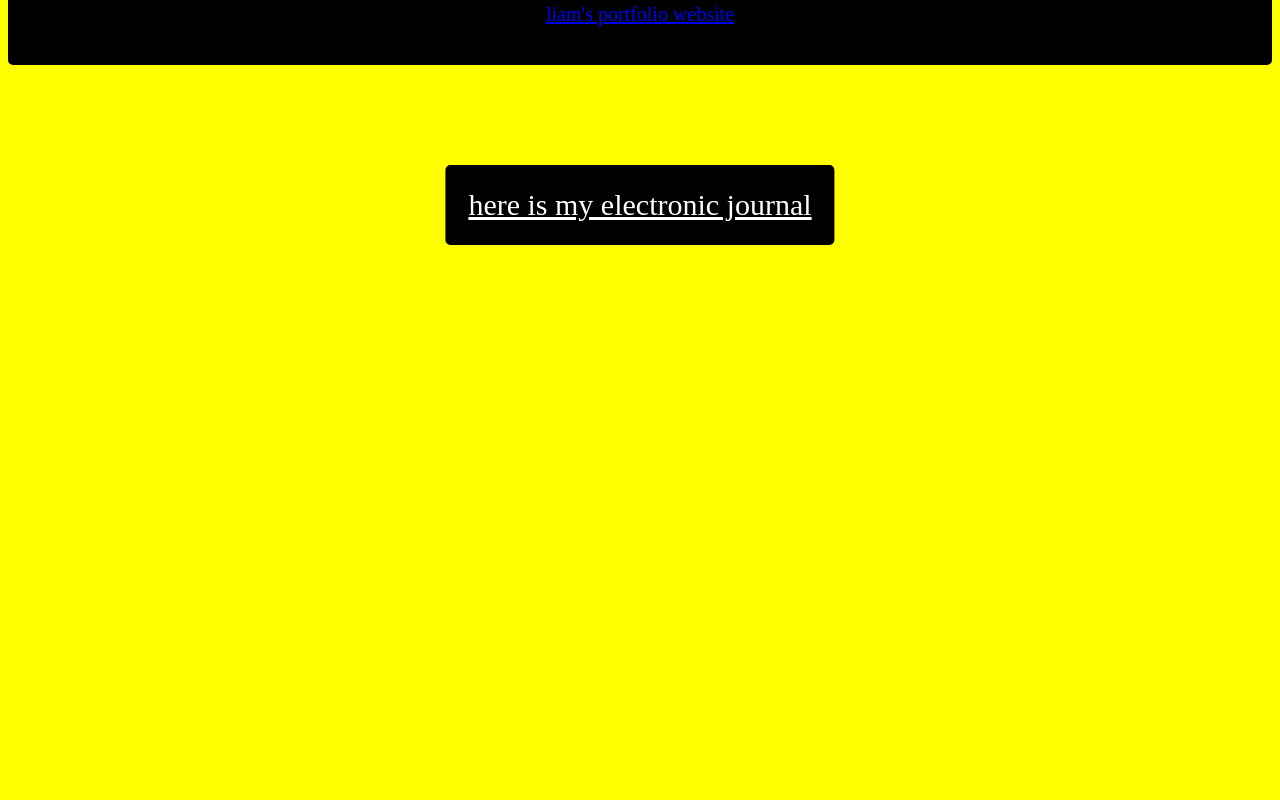
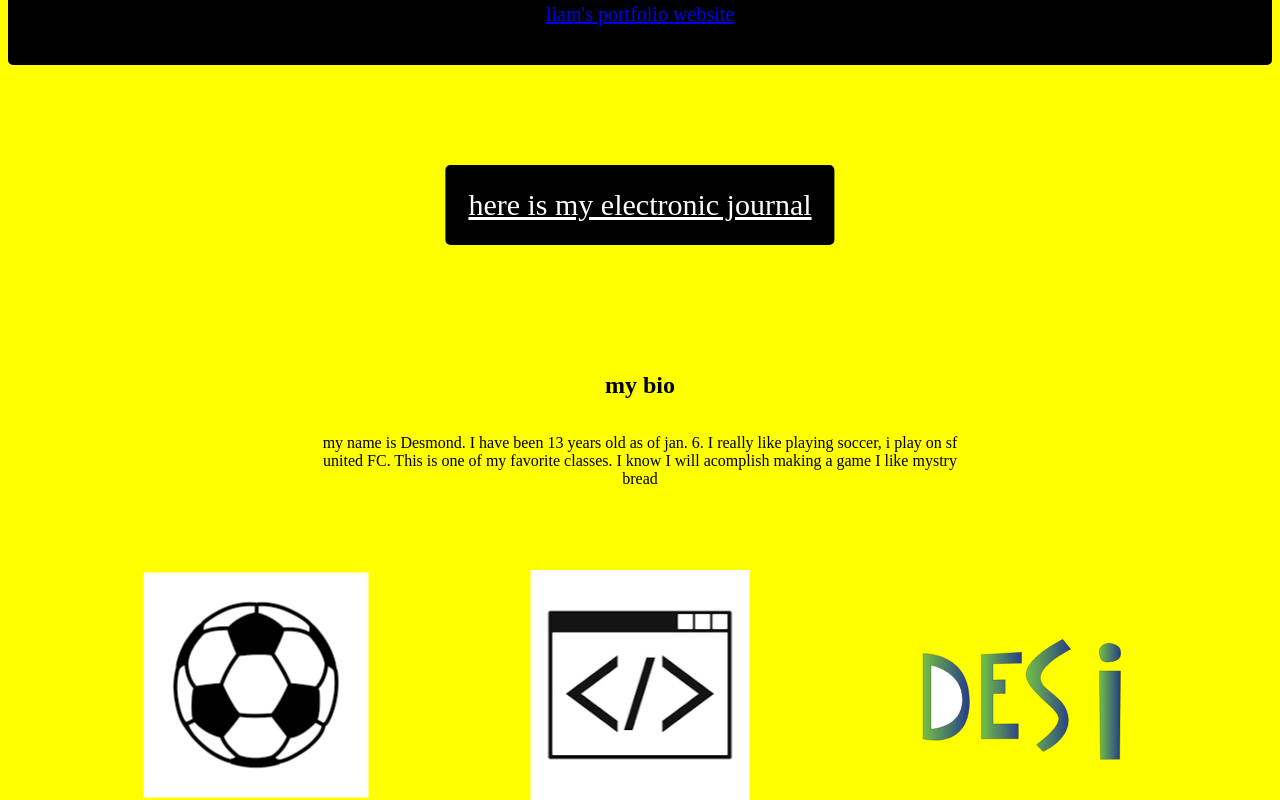
Before and after one commit to pix-hub123/portfolio, a plain HTML site: page index.html in a window 1280 px wide. Shown: the part 355-1155 px from the top of the page. Before the commit the page ends 800 px from the top, so only its background shows below. Drawn offline with Linux system fonts and the light colour scheme.

Commit message:
Update index.html

```diff
--- a/index.html
+++ b/index.html
@@ -49,6 +49,43 @@
          padding: 20px;
          font-size: 30px;
         }
+
+        #Mbio {
+          position: absolute;
+          transform: translate(-50%, -50%);
+          top: 90%;
+          left: 50%;
+          color: black;
+        }
+
+        #bio {
+          position: absolute;
+          transform: translate(-50%, -50%);
+          top: 100%;
+          left: 50%;
+          color: black;
+        }
+
+        #ball {
+          position: absolute;
+          transform: translate(-50%, -50%);
+          top: 130%;
+          left: 20%;
+        }
+
+        #ht {
+          position: absolute;
+          transform: translate(-50%, -50%);
+          top: 130%;
+          left: 50%;
+        }
+
+        #name {
+          position: absolute;
+          transform: translate(-50%, -50%);
+          top: 130%;
+          left: 80%;
+        }
     </style>
 </head>
 <body>
@@ -66,5 +103,12 @@
     <p>
       <a id="E-journal" href="https://docs.google.com/document/d/1mM8IK7sGEYRqkHtK--CnLf-PccWUYvfi3OcQENB6Qn4/edit?tab=t.0">here is my electronic journal</a>
     </p>
-</body>
+
+    <h2 id="Mbio">my bio</h2>
+    <p id="bio">my name is Desmond. I have been 13 years old as of jan. 6. I really like playing soccer, i play on sf united FC. This is one of my favorite classes. I know I will acomplish making a game I like mystry bread </p>
+
+    <img src="soccerball.png" id="ball">
+    <img src="ht.png" id="ht">
+    <img src="MyName.svg" id="name">
+  </body>
 </html>
```
